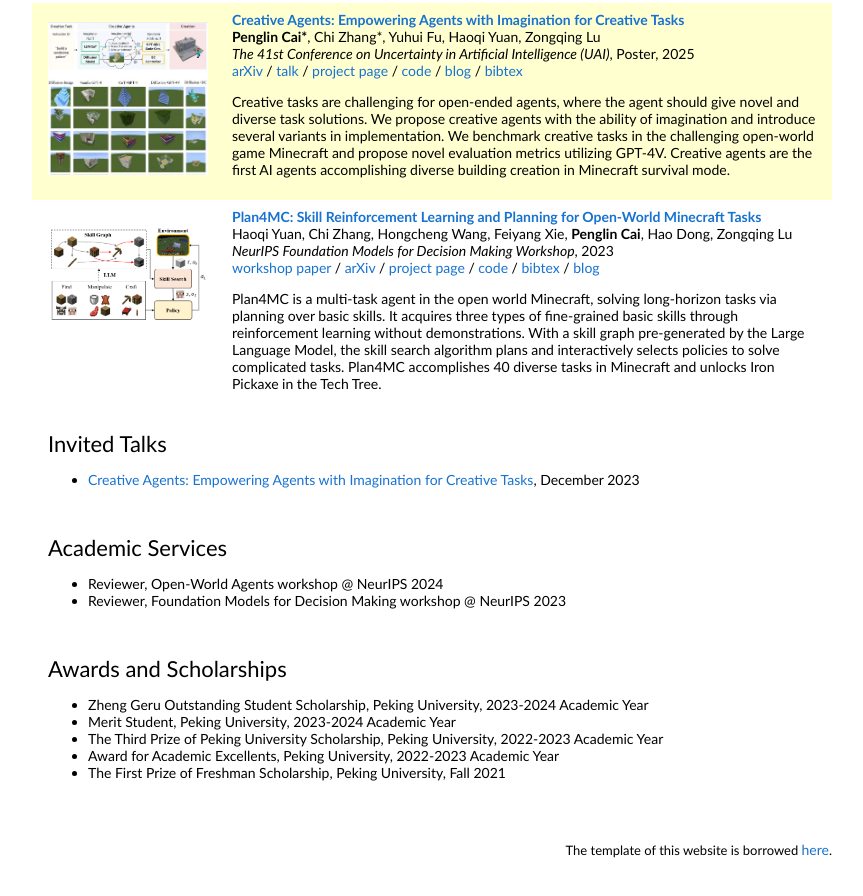
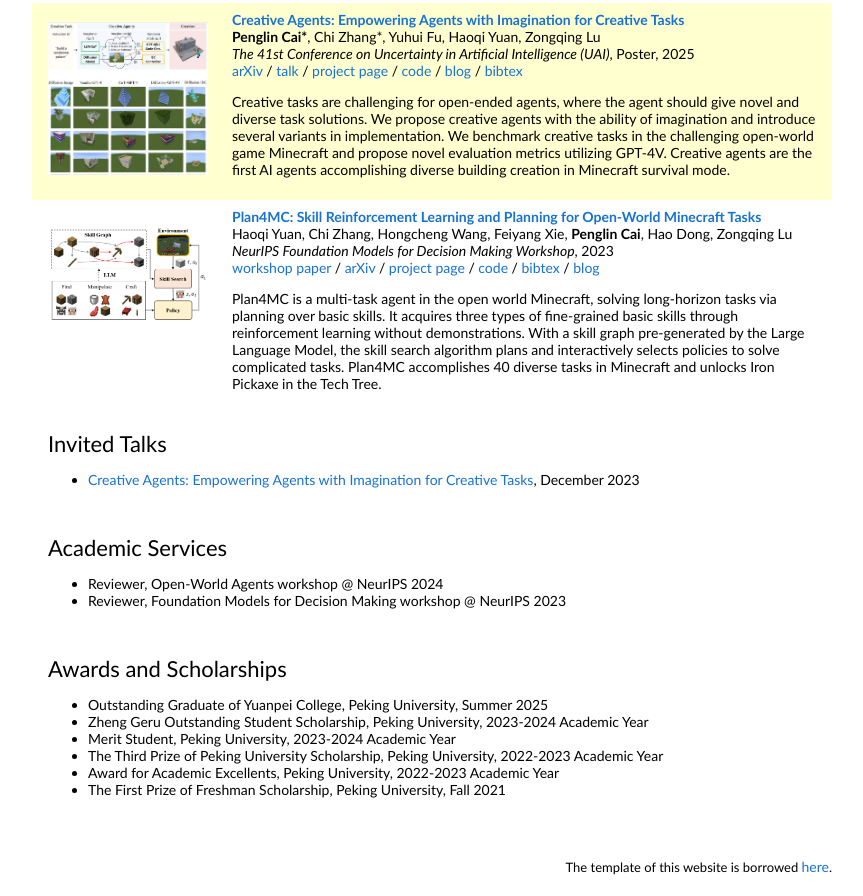
Before and after one commit to Intellouis/Intellouis.github.io, a plain HTML site: page index.html in a window 1280 px wide. Shown: the part 502-1398 px from the top of the page, without its empty margins (208-1071 px from the left). Drawn offline with Linux system fonts and the light colour scheme.

Commit message:
Update 2025/05/17

```diff
--- a/index.html
+++ b/index.html
@@ -82,7 +82,7 @@
         </a>
         <br>
 				<strong>Penglin Cai*</strong>,
-	Chi Zhang*,
+        Chi Zhang*,
         Yuhui Fu,
         Haoqi Yuan,
         Zongqing Lu
@@ -214,6 +214,7 @@
                   <td style="padding:16px;width:100%;vertical-align:middle">
                     <h2>Awards and Scholarships</h2>
                     <ul>
+                      <li>Outstanding Graduate of Yuanpei College, Peking University, Summer 2025</li>
                       <li>Zheng Geru Outstanding Student Scholarship, Peking University, 2023-2024 Academic Year</li>
                       <li>Merit Student, Peking University, 2023-2024 Academic Year</li>
                       <li>The Third Prize of Peking University Scholarship, Peking University, 2022-2023 Academic Year</li>
```
